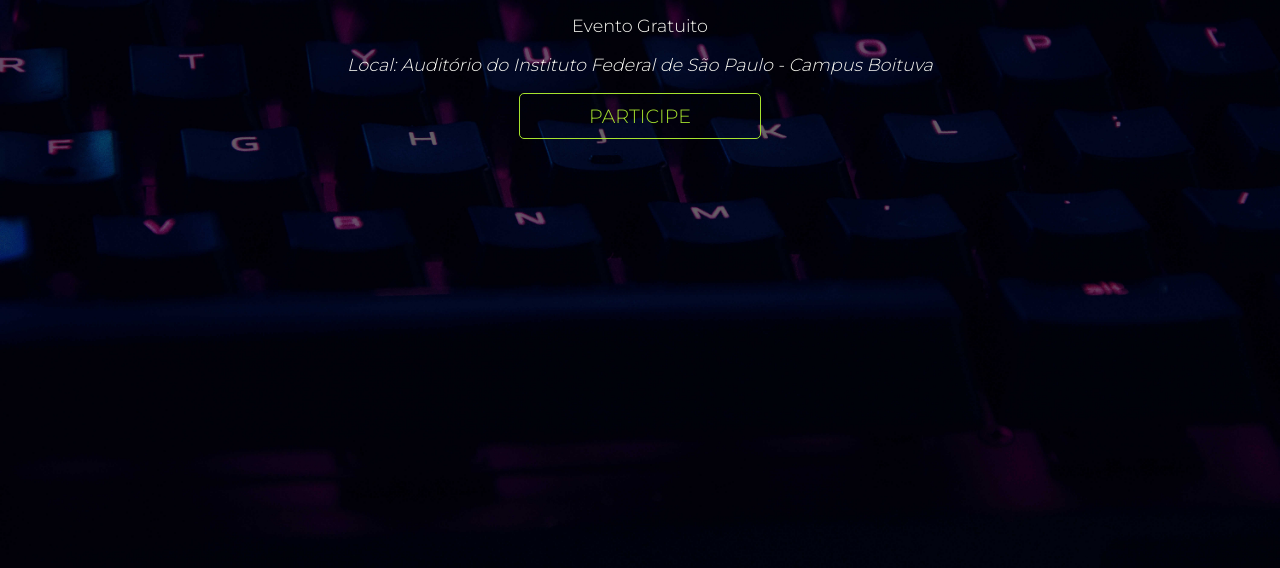
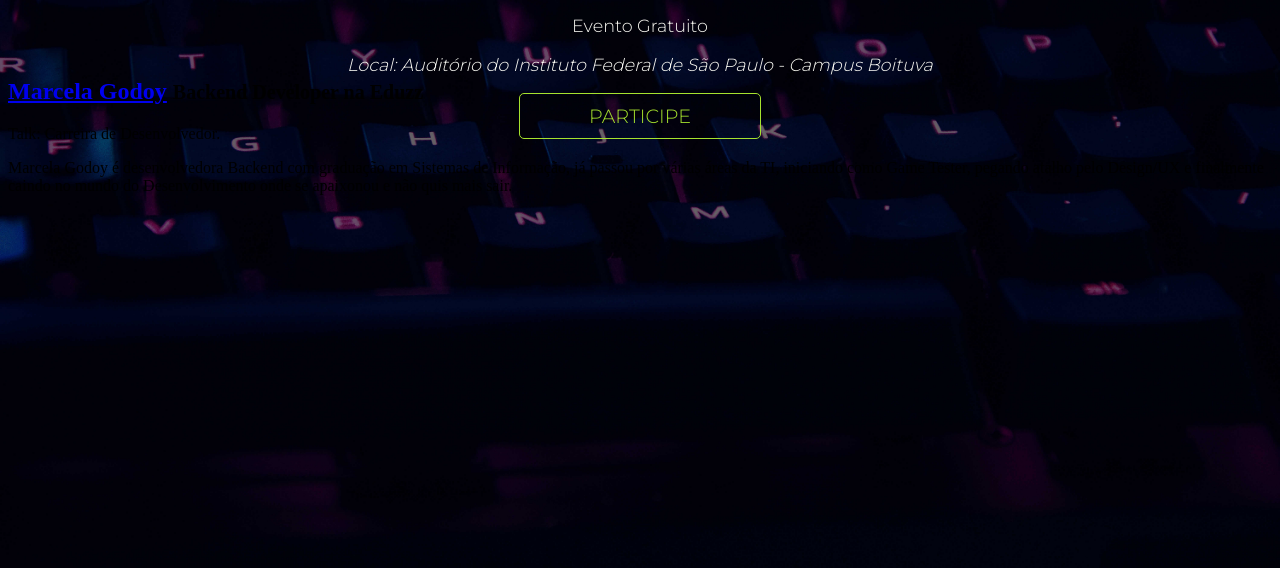
Before and after one commit to castelolabs/castelolabs.github.io, a website: page index.html in a window 1280 px wide. Shown: the part 232-800 px from the top of the page. Drawn offline with Linux system fonts and the light colour scheme.

Commit message:
Add Talk Marcela Godoy

```diff
--- a/index.html
+++ b/index.html
@@ -13,5 +13,10 @@
             <br>
             <a class="button center-align" href="https://www.meetup.com/pt-BR/Castelo-Labs/events/249365878/" alt="Botão participe">Participe</a>
         </section>
+        <section class="talks">
+            <h2 class="talk-person"><a href="https://github.com/marcelagodoy">Marcela Godoy</a> <small>Backend Developer na Eduzz</small></h2>
+            <p class="talk-title">Talk: Carreira de Desenvolvedor.</p>
+            <p class="talk-bio">Marcela Godoy é desenvolvedora Backend com graduação em Sistemas de Informação, já passou por várias áreas da TI, iniciando como Game Tester, pegando atalho pelo Design/UX e finalmente caindo no mundo do Desenvolvimento onde se apaixonou e não quis mais sair.</p>
+        </section>
     </body>
 </html>
```
